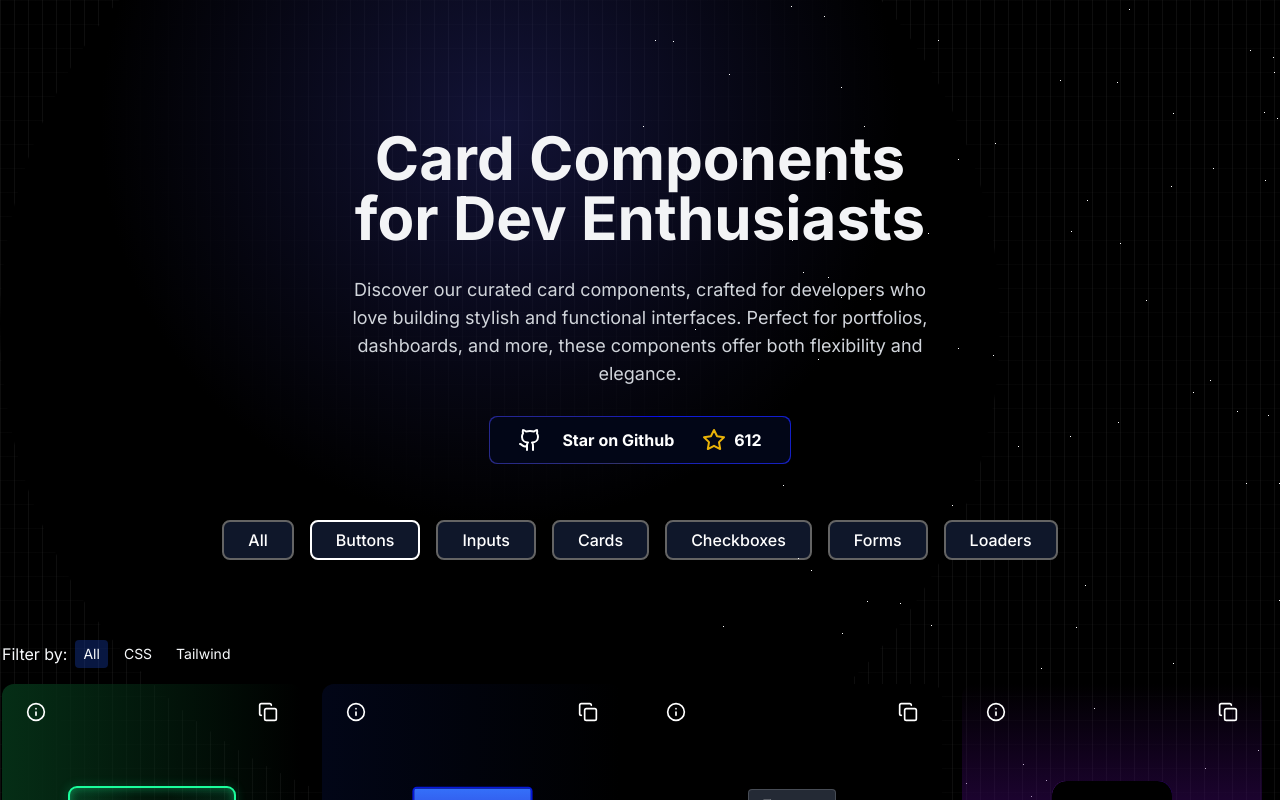
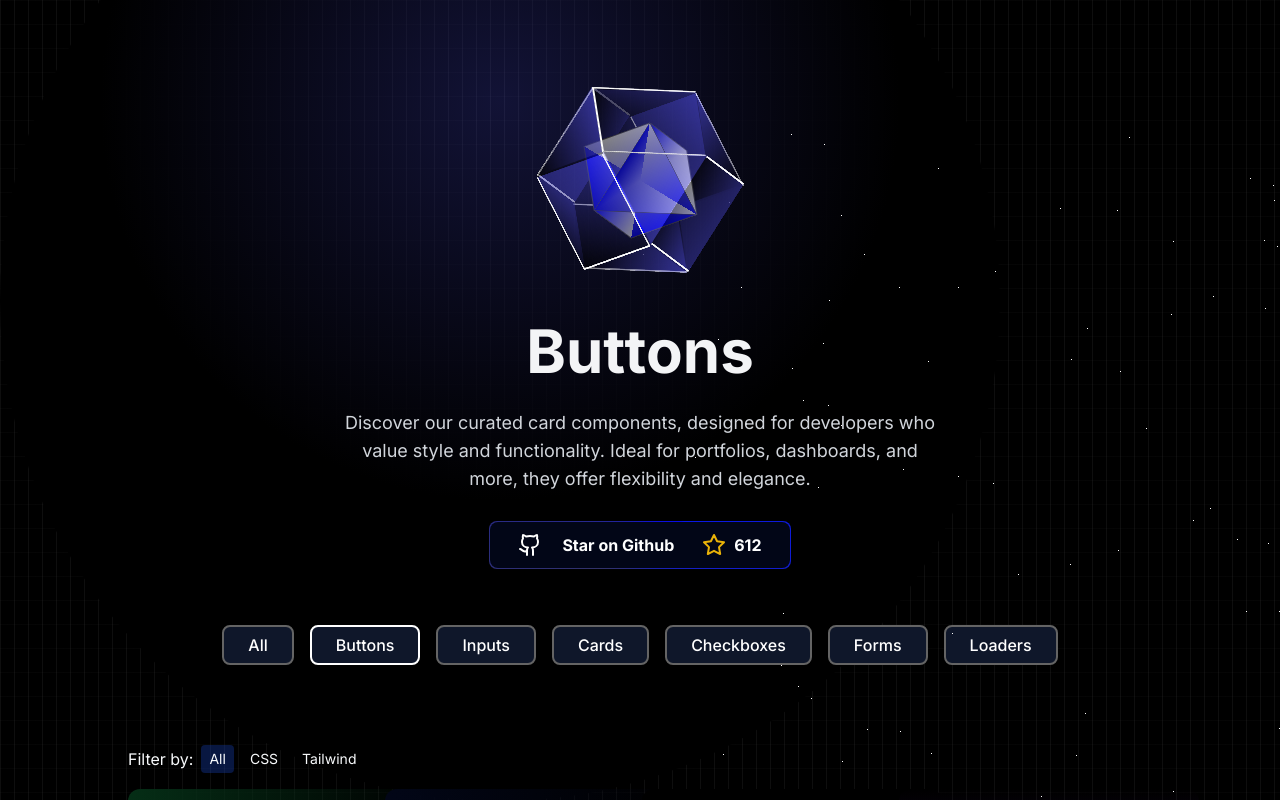
Before and after one commit to Luancss/pixel-patterns, a Next.js app: page /buttons in a window 1280 px wide. Shown: the top 800 px of the page. Built offline with nearby package versions, Linux system fonts and the light colour scheme.

Commit message:
Adding Cubic 3D Component

```diff
--- a/app/(ramdom-cards)/cards.tsx
+++ b/app/(ramdom-cards)/cards.tsx
@@ -657,7 +657,7 @@ export const RamdonCards = () => {
     <Card
       key={generateKey()}
       information="Tailwind"
-      iconColor="#000"
+      iconColor="#fff"
       background="bg-gradient-to-r from-neutral-950"
       content={
         <div className="flex justify-around gap-4 items-center px-4 py-1 bg-black rounded-[15px] ring-1 ring-white">
--- a/app/buttons/page.tsx
+++ b/app/buttons/page.tsx
@@ -1,16 +1,18 @@
 import Geminid from "@/components/geminid";
 import HeroSection from "@/components/hero-section";
 import CardsButton from "./(cards)/cards-button";
+import Cubic from "@/components/cubic";
 
 const Buttons = () => {
   return (
     <>
       <Geminid />
+      <Cubic />
       <HeroSection
-        title="Card Components for Dev Enthusiasts"
-        description="Discover our curated card components, crafted for developers who love building stylish and functional interfaces. Perfect for portfolios, dashboards, and more, these components offer both flexibility and elegance."
+        title="Buttons"
+        description="Discover our curated card components, designed for developers who value style and functionality. Ideal for portfolios, dashboards, and more, they offer flexibility and elegance."
       />
-      <CardsButton/>
+      <CardsButton />
     </>
   );
 };
--- a/app/globals.css
+++ b/app/globals.css
@@ -445,7 +445,7 @@
   width: 300px;
   height: 1px;
   transform: rotate(-45deg);
-  background-image: linear-gradient(to right, #fff, rgba(255, 255, 255, 0));
+  background-image: linear-gradient(to right, #000, rgba(255, 255, 255, 0));
   animation: meteor 8.9s linear infinite;
 }
 .meteor-13:before {
@@ -455,8 +455,8 @@
   height: 5px;
   border-radius: 50%;
   margin-top: -2px;
-  background: rgba(255, 255, 255, 0.7);
-  box-shadow: 0 0 15px 3px #fff;
+  background: rgba(0, 0, 0, 0.7);
+  box-shadow: 0 0 15px 3px #000;
 }
 
 .meteor-14 {
@@ -476,7 +476,7 @@
   height: 5px;
   border-radius: 50%;
   margin-top: -2px;
-  background: rgba(255, 255, 255, 0.7);
+  background: rgba(0, 0, 0, 0.7);
   box-shadow: 0 0 15px 3px #fff;
 }
 
@@ -497,7 +497,7 @@
   height: 5px;
   border-radius: 50%;
   margin-top: -2px;
-  background: rgba(255, 255, 255, 0.7);
+  background: rgba(0, 0, 0, 0.7);
   box-shadow: 0 0 15px 3px #fff;
 }
 
@@ -533,7 +533,7 @@
   height: 2px;
   width: 25px;
   position: absolute;
-  background: linear-gradient(90deg, transparent, rgba(255,255,255,0.25), rgba(164, 163, 255, 0.85));
+  background: linear-gradient(90deg, transparent, rgba(0, 0, 0, 0.25), rgba(164, 163, 255, 0.85));
   border-radius: 100% 25% 25% 100%;
   filter: blur(1px);
   transform-origin: right;
@@ -580,3 +580,215 @@
     transform: scaleX(var(--trail));
   }
 }
+
+.app {
+  min-height: inherit;
+  display: flex;
+  justify-content: center;
+  align-items: center;
+  transform-style: preserve-3d;
+  margin-bottom: 3rem;
+}
+
+.scene {
+  transform: rotateX(-45deg) rotateY(-45deg) rotateZ(0deg);
+  transform-style: preserve-3d;
+  position: relative;
+  width: 13.12vmin;
+  height: 13.12vmin;
+}
+
+.box {
+  position: absolute;
+  top: 0;
+  left: 0;
+  width: inherit;
+  height: inherit;
+  transform: rotateX(0) rotateY(0) rotateZ(45deg);
+  transform-style: preserve-3d;
+  -webkit-animation: rotate 15s linear infinite;
+  animation: rotate 15s linear infinite;
+}
+
+.plane {
+  position: absolute;
+  top: 0;
+  left: 0;
+  width: inherit;
+  height: inherit;
+  transform-style: preserve-3d;
+  border-radius: 2px;
+  background: linear-gradient(rgba(66, 64, 191, 0.5), rgba(0, 0, 0, 0.5));
+}
+
+.front > .triangle {
+  position: absolute;
+  top: 0;
+  left: 0;
+  background: linear-gradient(rgba(66, 64, 191, 0.5), rgba(0, 0, 0, 0.5));
+  transform-origin: 100% 0;
+  transform: translateX(-100%) rotateY(-55deg);
+  width: 11.3622532976vmin;
+  height: 13.12vmin;
+  -webkit-clip-path: polygon(0 50%, 100% 100%, 100% 0%);
+  clip-path: polygon(0 50%, 100% 100%, 100% 0%);
+}
+
+.pair--1 .triangle-2 {
+  position: absolute;
+  top: 0;
+  left: 0;
+  background: linear-gradient(rgba(66, 64, 191, 0.5), rgba(0, 0, 0, 0.5));
+  transform-origin: 0% 0;
+  transform: translateX(13.12vmin) rotateY(55deg);
+  width: 11.3622532976vmin;
+  height: 13.12vmin;
+  -webkit-clip-path: polygon(0% 0, 100% 50%, 0% 100%);
+  clip-path: polygon(0% 0, 100% 50%, 0% 100%);
+}
+
+.pair--2 .triangle-2 {
+  position: absolute;
+  top: 0;
+  left: 0;
+  background: linear-gradient(rgba(66, 64, 191, 0.5), rgba(0, 0, 0, 0.5));
+  transform-origin: 0% 100%;
+  transform: translateY(-100%) rotateX(55deg);
+  width: 13.12vmin;
+  height: 11.3622532976vmin;
+  -webkit-clip-path: polygon(0 100%, 100% 100%, 50% 0%);
+  clip-path: polygon(0 100%, 100% 100%, 50% 0%);
+}
+
+.back > .triangle {
+  position: absolute;
+  top: 0;
+  left: 0;
+  background: linear-gradient(rgba(66, 64, 191, 0.5), rgba(0, 0, 0, 0.5));
+  transform-origin: 0% 100%;
+  transform: translateY(-100%) rotateX(-55deg);
+  width: 13.12vmin;
+  height: 11.3622532976vmin;
+  -webkit-clip-path: polygon(0 100%, 100% 100%, 50% 0%);
+  clip-path: polygon(0 100%, 100% 100%, 50% 0%);
+}
+
+.back > .triangle-2 {
+  position: absolute;
+  top: 0;
+  left: 0;
+  background: linear-gradient(rgba(66, 64, 191, 0.5), rgba(0, 0, 0, 0.5));
+  transform-origin: 0% 0%;
+  transform: translateY(13.12vmin) rotateX(55deg);
+  width: 13.12vmin;
+  height: 11.3622532976vmin;
+  -webkit-clip-path: polygon(100% 0%, 0% 0%, 50% 100%);
+  clip-path: polygon(100% 0%, 0% 0%, 50% 100%);
+}
+
+.line {
+  transform-style: preserve-3d;
+  position: absolute;
+  border-radius: inherit;
+}
+.line:after {
+  border-radius: inherit;
+  box-shadow: inherit;
+  content: "";
+  display: block;
+  position: absolute;
+  top: 0;
+  left: 0;
+  width: 100%;
+  height: 100%;
+  background: #eee;
+}
+.line:nth-child(1):after, .line:nth-child(2):after {
+  transform: translateZ(0) rotateX(90deg);
+}
+.line:nth-child(3):after, .line:nth-child(4):after {
+  transform: translateZ(0) rotateY(90deg);
+}
+.line:nth-child(1) {
+  height: 2px;
+  width: 100%;
+  top: 0;
+  left: 0;
+  background: #fff;
+}
+.line:nth-child(2) {
+  height: 2px;
+  width: 100%;
+  bottom: 0;
+  left: 0;
+  background: #fff;
+}
+.line:nth-child(3) {
+  width: 2px;
+  height: 100%;
+  top: 0;
+  left: 0;
+  background: #fff;
+}
+.line:nth-child(4) {
+  width: 2px;
+  height: 100%;
+  top: 0;
+  right: 0;
+  background: #fff;
+}
+
+.pair {
+  -webkit-backface-visibility: visible;
+  backface-visibility: visible;
+  transform-style: preserve-3d;
+  position: absolute;
+  top: 0;
+  left: 0;
+  width: inherit;
+  height: inherit;
+  background: linear-gradient(white, blue);
+  border: 0.4px solid #555;
+}
+.pair--1 .front {
+  transform: translateZ(9.277240969152vmin);
+}
+.pair--1 .back {
+  transform: translateZ(-9.277240969152vmin);
+}
+.pair--2 {
+  transform: rotateX(90deg) rotateY(45deg) rotateZ(45deg);
+}
+.pair--2 .front {
+  transform: translateZ(9.277240969152vmin);
+}
+.pair--2 .back {
+  transform: translateZ(-9.277240969152vmin);
+}
+.pair--3 {
+  transform: rotateX(-90deg) rotateY(45deg) rotateZ(45deg);
+}
+.pair--3 .front {
+  transform: translateZ(9.277240969152vmin);
+}
+.pair--3 .back {
+  transform: translateZ(-9.277240969152vmin);
+}
+
+@-webkit-keyframes rotate {
+  0% {
+    transform: rotateX(0) rotateY(0) rotateZ(0);
+  }
+  100% {
+    transform: rotateX(2turn) rotateY(0deg) rotateZ(1turn);
+  }
+}
+
+@keyframes rotate {
+  0% {
+    transform: rotateX(0) rotateY(0) rotateZ(0);
+  }
+  100% {
+    transform: rotateX(2turn) rotateY(0deg) rotateZ(1turn);
+  }
+}
--- a/app/layout.tsx
+++ b/app/layout.tsx
@@ -24,7 +24,7 @@ export default function RootLayout({
         <Toaster />
         <div className="relative h-full w-full bg-black">
           <Background />
-          <div className="flex min-h-screen flex-col">
+          <div className="flex min-h-screen flex-col p-32">
             <div className="flex flex-col gap-y-10 items-center text-center m-auto z-20 mb-16">
               {children}
             </div>
--- /dev/null
+++ b/components/cubic.tsx
@@ -0,0 +1,67 @@
+import React from "react";
+
+const Cubic = () => {
+  return (
+    <div className="app">
+      <div className="scene">
+        <div className="box">
+          <div className="pair pair--1">
+            <div className="plane front">
+              <div className="triangle"></div>
+              <div className="triangle-2"></div>
+              <div className="line"></div>
+              <div className="line"></div>
+              <div className="line"></div>
+              <div className="line"></div>
+            </div>
+            <div className="plane back">
+              <div className="triangle-2"></div>
+              <div className="line"></div>
+              <div className="line"></div>
+              <div className="line"></div>
+              <div className="line"></div>
+            </div>
+          </div>
+
+          <div className="pair pair--2">
+            <div className="plane front">
+              <div className="triangle"></div>
+              <div className="triangle-2"></div>
+              <div className="line"></div>
+              <div className="line"></div>
+              <div className="line"></div>
+              <div className="line"></div>
+            </div>
+            <div className="plane back">
+              <div className="triangle"></div>
+              <div className="line"></div>
+              <div className="line"></div>
+              <div className="line"></div>
+              <div className="line"></div>
+            </div>
+          </div>
+
+          <div className="pair pair--3">
+            <div className="plane front">
+              <div className="triangle"></div>
+              <div className="line"></div>
+              <div className="line"></div>
+              <div className="line"></div>
+              <div className="line"></div>
+            </div>
+            <div className="plane back">
+              <div className="triangle"></div>
+              <div className="triangle-2"></div>
+              <div className="line"></div>
+              <div className="line"></div>
+              <div className="line"></div>
+              <div className="line"></div>
+            </div>
+          </div>
+        </div>
+      </div>
+    </div>
+  );
+};
+
+export default Cubic;
--- a/components/hero-section.tsx
+++ b/components/hero-section.tsx
@@ -1,6 +1,6 @@
 import React from "react";
 import ButtonEffect from "./button-effect";
-import { Navbar } from "./navbar/page";
+import { Navbar } from "./navbar/navbar";
 
 interface HeroSectionProps {
   title: string;
@@ -9,7 +9,7 @@ interface HeroSectionProps {
 
 export const HeroSection = ({ title, description }: HeroSectionProps) => {
   return (
-    <div className="max-w-[600px] flex flex-col items-center justify-center gap-y-7 mt-32">
+    <div className="max-w-[600px] flex flex-col items-center justify-center gap-y-7">
       <h1 className="text-6xl font-bold text-gray-100  slide-in-left">
         {title}
       </h1>
```
Also changed, not shown: components/ui/pagination.tsx (added, +117 -0 lines), components/navbar/navbar.tsx (renamed from components/navbar/page.tsx).
